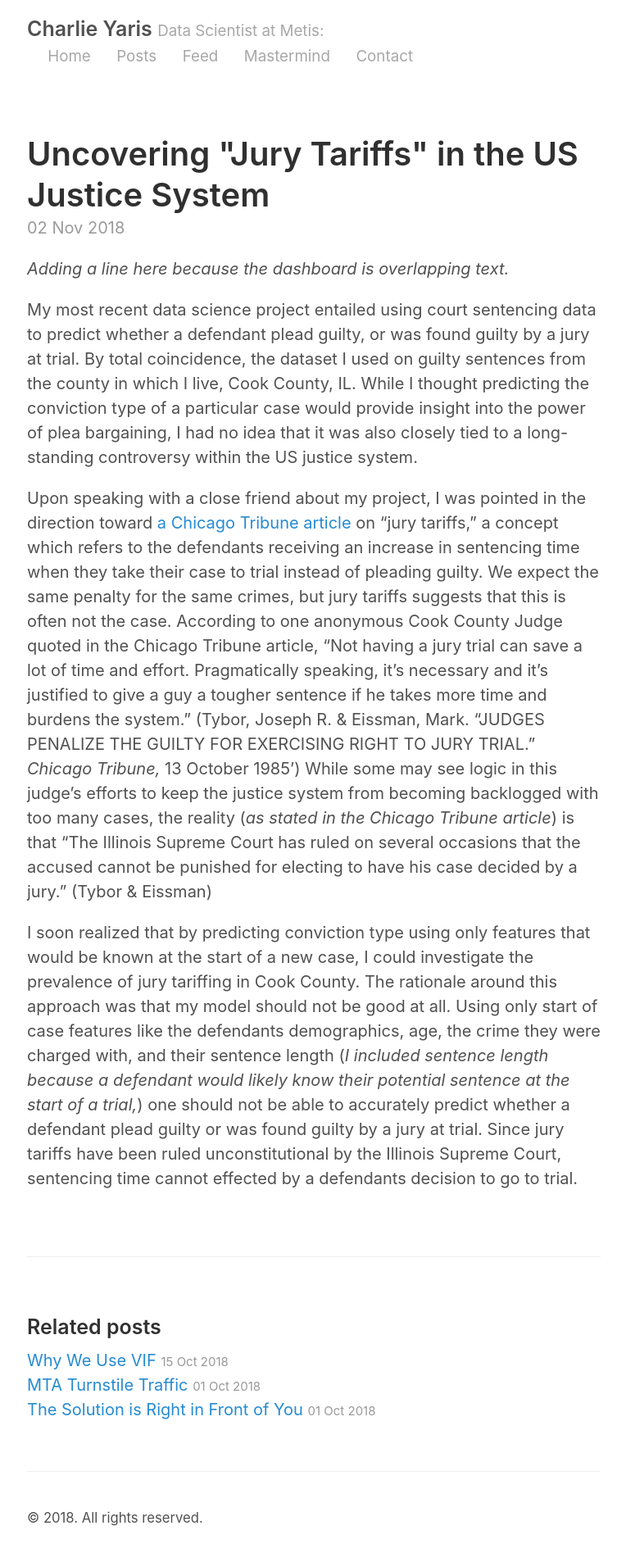
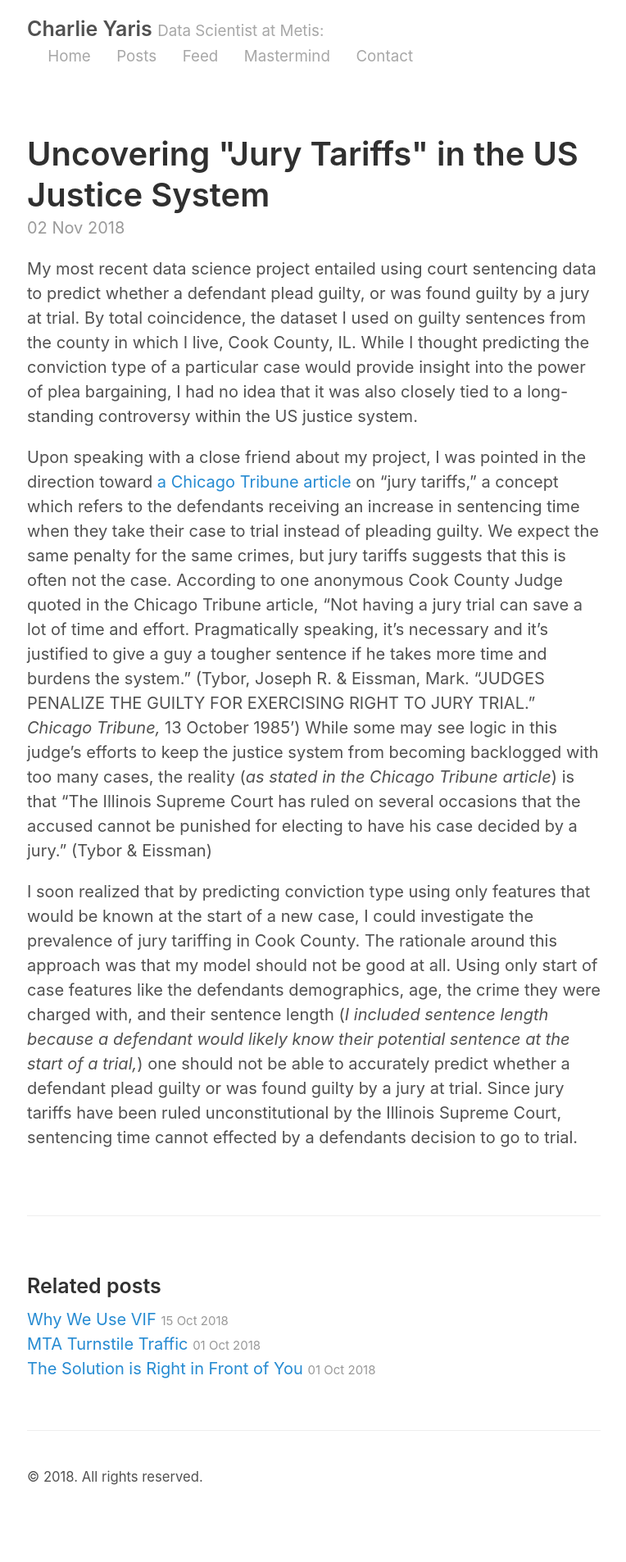
Before and after one commit to cyaris/cyaris.github.io-original, a Jekyll site: the page built from _posts/2018-11-02-post.md, in a window 1280 px wide. Shown: the whole page at 82% size, without its empty margins (257-1021 px from the left). Built offline with Jekyll 4.4.1, drawn with Linux system fonts in a browser that asks for light colours; nearby versions of some CDN libraries; after the commit the page ends 1856 px from its top, so only the background shows below that.

```diff
--- a/_layouts/post.html
+++ b/_layouts/post.html
@@ -11,7 +11,9 @@
     </script>
   {% endfor %}
   {% if page.jsarr %}
-  <div id="viz"></div>
+  <body>
+		<div id="viz"></div>
+	</body>
   {% endif %}
   {{ content }}
 </article>
--- a/_posts/2018-11-02-post.md
+++ b/_posts/2018-11-02-post.md
@@ -6,8 +6,6 @@
 categories: Javascript
 ---
 
-*Adding a line here because the dashboard is overlapping text.*
-
 My most recent data science project entailed using court sentencing data to predict whether a defendant plead guilty, or was found guilty by a jury at trial. By total coincidence, the dataset I used on guilty sentences from the county in which I live, Cook County, IL. While I thought predicting the conviction type of a particular case would provide insight into the power of plea bargaining, I had no idea that it was also closely tied to a long-standing controversy within the US justice system.
 
 Upon speaking with a close friend about my project, I was pointed in the direction toward [a Chicago Tribune article](https://www.chicagotribune.com/news/ct-xpm-1985-10-13-8503090729-story.html) on "jury tariffs," a concept which refers to the defendants receiving an increase in sentencing time when they take their case to trial instead of pleading guilty. We expect the same penalty for the same crimes, but jury tariffs suggests that this is often not the case. According to one anonymous Cook County Judge quoted in the Chicago Tribune article, "Not having a jury trial can save a lot of time and effort. Pragmatically speaking, it’s necessary and it’s justified to give a guy a tougher sentence if he takes more time and burdens the system." (Tybor, Joseph R. & Eissman, Mark. "JUDGES PENALIZE THE GUILTY FOR EXERCISING RIGHT TO JURY TRIAL." *Chicago Tribune,* 13 October 1985') While some may see logic in this judge's efforts to keep the justice system from becoming backlogged with too many cases, the reality (*as stated in the Chicago Tribune article*) is that "The Illinois Supreme Court has ruled on several occasions that the accused cannot be punished for electing to have his case decided by a jury." (Tybor & Eissman)
```
